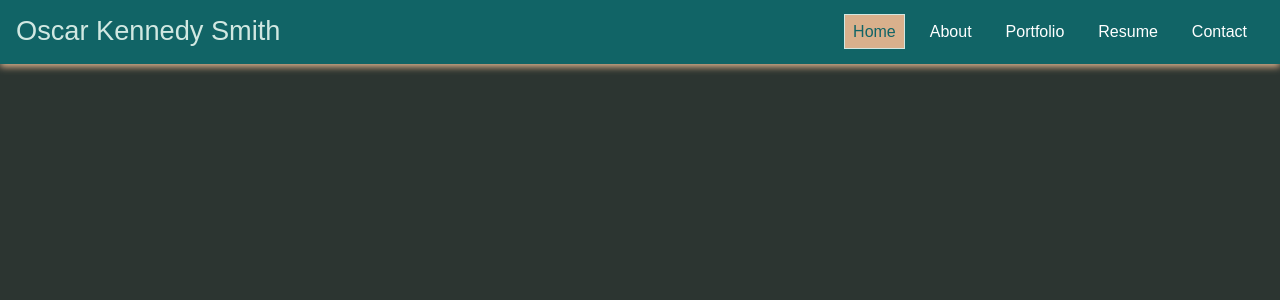
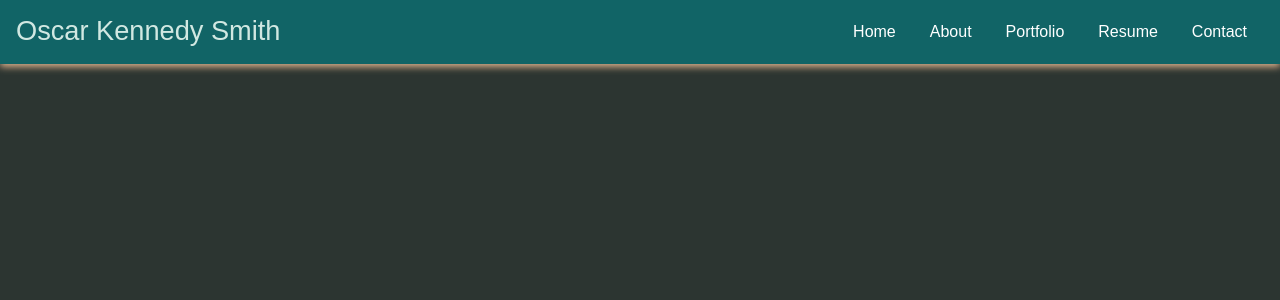
Before and after one commit to EdgarScar/portfolio_page, a React (Create React App) app: page /projects in a window 1280 px wide. Shown: the top 300 px of the page. Built offline with nearby package versions, Linux system fonts and the light colour scheme; a web font is replaced by a local one.

Commit message:
Home link active remove

```diff
--- a/src/shared/components/Navigation/NavLinks.js
+++ b/src/shared/components/Navigation/NavLinks.js
@@ -9,7 +9,7 @@
     <ul className="nav-links">
       <li>
         {/*NavLink, similar to Link but with styling capabilities*/}
-        <NavLink to='/'>Home</NavLink>
+        <NavLink to='/' exact>Home</NavLink>
       </li>
       <li>
         <NavLink to='/about'>About</NavLink>
```
